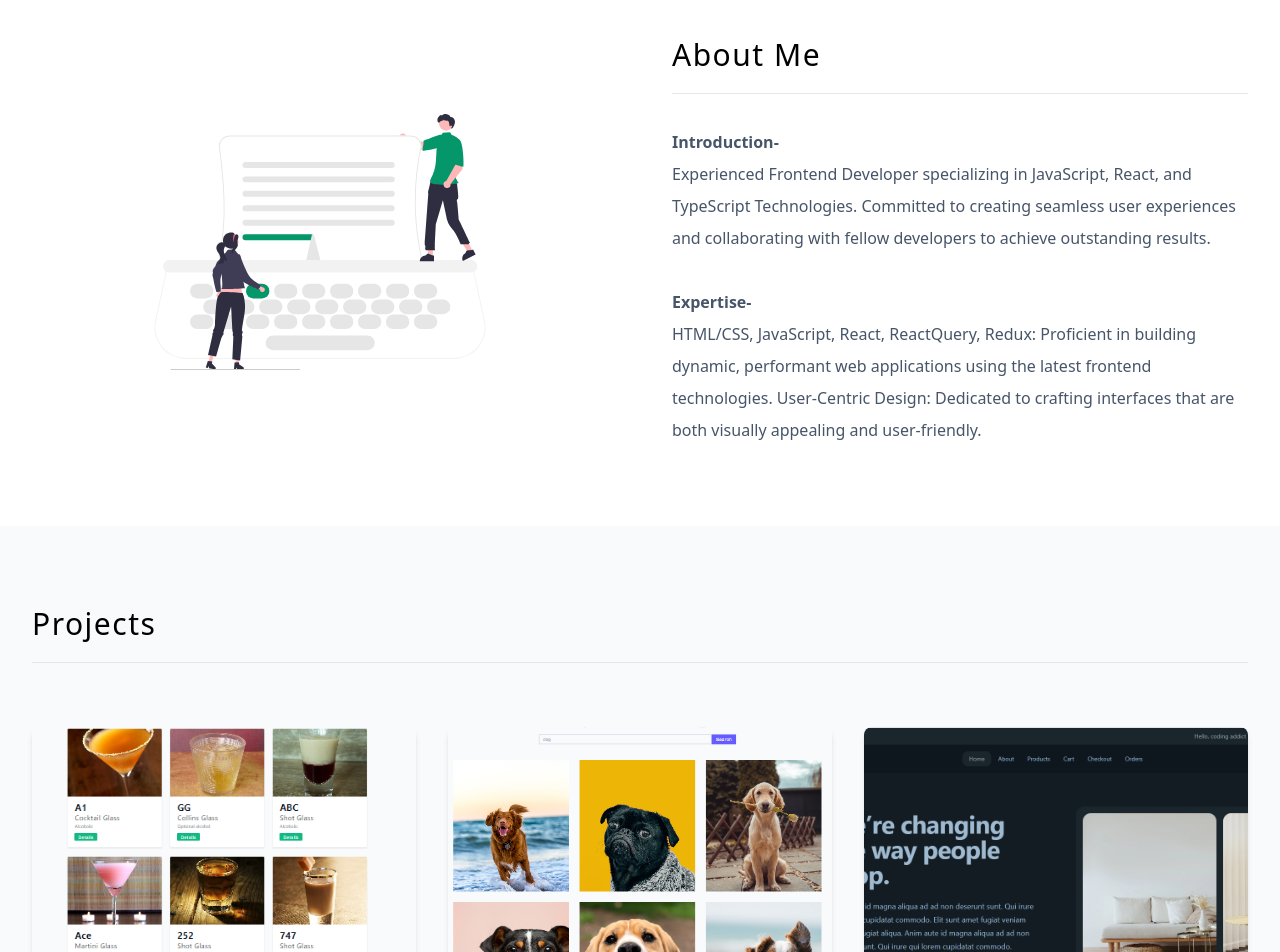
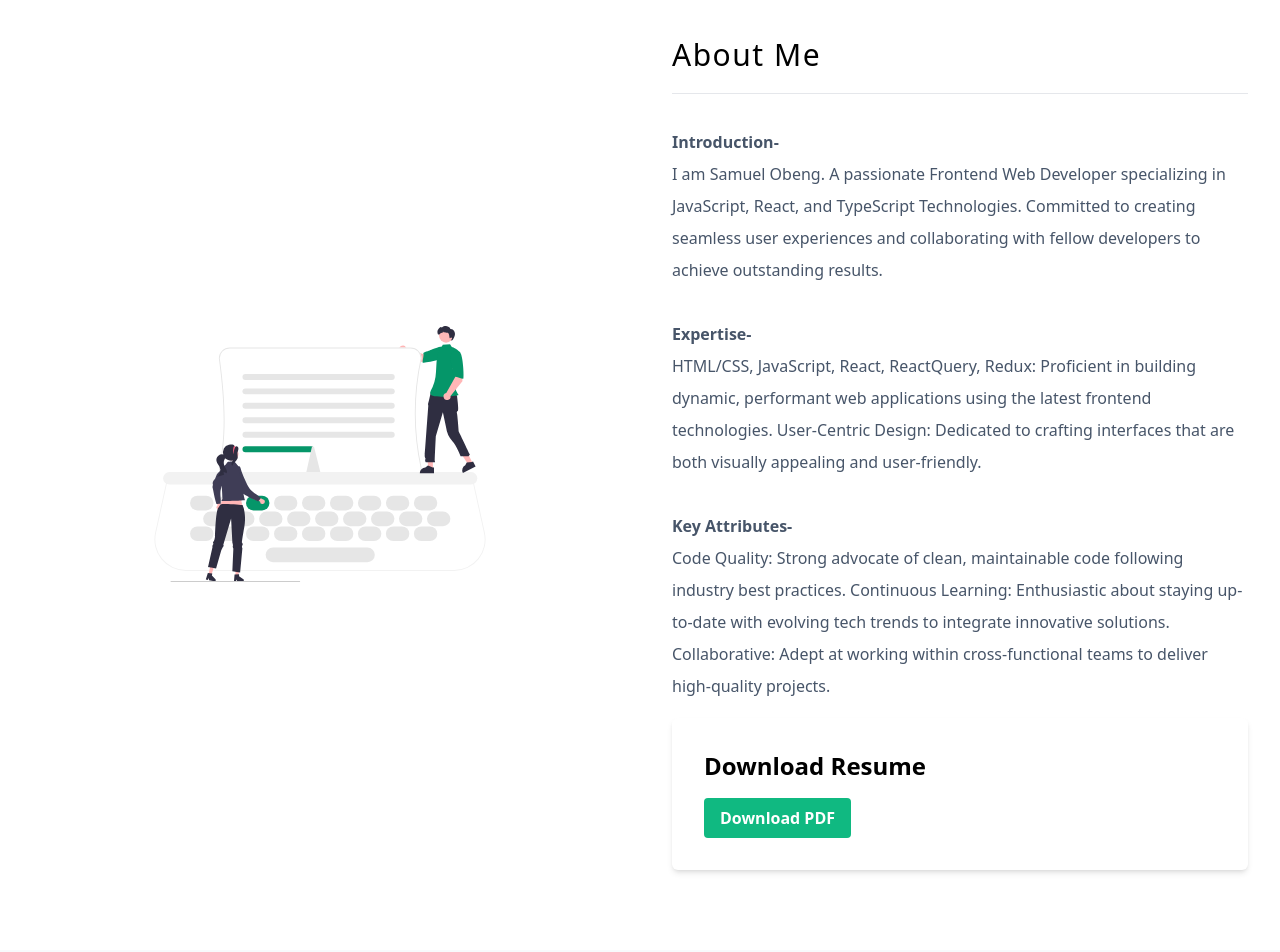
Before and after one commit to samobeng14Dev/dev-portfolio, a React (Vite) app: page / in a window 1280 px wide. Shown: the part 1280-2232 px from the top of the page. Built offline with nearby package versions, Linux system fonts and the light colour scheme.

Commit message:
added new features

```diff
--- a/package.json
+++ b/package.json
@@ -13,7 +13,8 @@
     "nanoid": "^4.0.2",
     "react": "^18.2.0",
     "react-dom": "^18.2.0",
-    "react-icons": "^4.10.1"
+    "react-icons": "^4.12.0",
+    "react-spring": "^9.7.3"
   },
   "devDependencies": {
     "@types/react": "^18.2.15",
--- a/src/App.jsx
+++ b/src/App.jsx
@@ -1,8 +1,11 @@
-import About from './components/About';
-import Hero from './components/Hero';
-import Navbar from './components/Navbar';
-import Projects from './components/Projects';
-import Skills from './components/Skills';
+import About from "./components/About";
+import Footer from "./components/Footer";
+import Hero from "./components/Hero";
+import Navbar from "./components/Navbar";
+import Projects from "./components/Projects";
+import Sidebar from "./components/Sidebar";
+import Skills from "./components/Skills";
+import { links } from "./data";
 
 const App = () => {
 	return (
@@ -12,6 +15,8 @@ const App = () => {
 			<Skills />
 			<About />
 			<Projects />
+			<Footer />
+			<Sidebar links={links} />
 		</>
 	);
 };
--- a/src/components/About.jsx
+++ b/src/components/About.jsx
@@ -1,5 +1,6 @@
 import aboutSvg from "../assets/about.svg";
 import SectionTitle from "./SectionTitle";
+import Resume from "./Resume";
 const About = () => {
 	return (
 		<section
@@ -14,13 +15,12 @@ const About = () => {
 					<SectionTitle text='About Me' />
 
 					<p className='text-slate-600 mt-8 leading-loose'>
-						<span className='font-bold'>Introduction-</span> <br />
-						Experienced Frontend Developer specializing in JavaScript, React,
-						and TypeScript Technologies. Committed to creating seamless user
-						experiences and collaborating with fellow developers to achieve
-						outstanding results.
+						<span className='font-bold'>Introduction-</span> <br />I am Samuel
+						Obeng. A passionate Frontend Web Developer specializing in
+						JavaScript, React, and TypeScript Technologies. Committed to
+						creating seamless user experiences and collaborating with fellow
+						developers to achieve outstanding results.
 					</p>
-
 					<p className='text-slate-600 mt-8 leading-loose'>
 						<span className='font-bold'>Expertise-</span> <br />
 						HTML/CSS, JavaScript, React, ReactQuery, Redux: Proficient in
@@ -28,6 +28,15 @@ const About = () => {
 						frontend technologies. User-Centric Design: Dedicated to crafting
 						interfaces that are both visually appealing and user-friendly.
 					</p>
+					<p className='text-slate-600 mt-8 leading-loose'>
+						<span className='font-bold'>Key Attributes-</span> <br />
+						Code Quality: Strong advocate of clean, maintainable code following
+						industry best practices. Continuous Learning: Enthusiastic about
+						staying up-to-date with evolving tech trends to integrate innovative
+						solutions. Collaborative: Adept at working within cross-functional
+						teams to deliver high-quality projects.
+					</p>
+					<Resume />
 				</article>
 			</div>
 		</section>
--- /dev/null
+++ b/src/components/Footer.jsx
@@ -0,0 +1,24 @@
+const Footer = () => {
+	const currentYear = new Date().getFullYear();
+
+	const handleScrollToTop = () => {
+		window.scrollTo({ top: 0, behavior: "smooth" });
+	};
+
+	return (
+		<footer className='bg-emerald-800 text-white py-4'>
+			<div className='container mx-auto text-center'>
+				<p className='text-sm'>
+					&copy; {currentYear} Samuel Obeng. All rights reserved.
+				</p>
+				<button
+					className='bg-emerald-500 hover:bg-emerald-700 text-white font-bold py-2 px-4 rounded mt-2'
+					onClick={handleScrollToTop}>
+					Back to Top
+				</button>
+			</div>
+		</footer>
+	);
+};
+
+export default Footer;
--- a/src/components/Navbar.jsx
+++ b/src/components/Navbar.jsx
@@ -3,7 +3,7 @@ import { links } from "../data";
 const Navbar = () => {
 	return (
 		<nav className='bg-emerald-100'>
-			<div className='align-element py-4 flex flex-col sm:flex-row sm:gap-x-16 sm:items-center sm:py-8'>
+			<div className='align-element py-4 flex flex-col sm:flex-row sm:gap-x-16 sm:items-center sm:py-8 '>
 				<h2 className='text-3xl font-bold'>
 					Sam<span className='text-emerald-600'>Obeng</span>
 				</h2>
--- /dev/null
+++ b/src/components/Resume.jsx
@@ -0,0 +1,23 @@
+import ResumePDF from "../assets/resume.pdf";
+const Resume = () => {
+	const handleDownload = () => {
+		window.open(ResumePDF, "_blank");
+		// Alternatively, use window.location.href for download
+		// window.location.href = ResumePDF;
+	};
+
+	return (
+		<section
+			id='resume'
+			className='align-element mt-4 p-8 bg-white shadow-md rounded-md'>
+			<h2 className='text-2xl font-bold mb-4'>Download Resume</h2>
+			<button
+				className='bg-emerald-500 hover:bg-emerald-700 text-white font-bold py-2 px-4 rounded'
+				onClick={handleDownload}>
+				Download PDF
+			</button>
+		</section>
+	);
+};
+
+export default Resume;
--- /dev/null
+++ b/src/components/Sidebar.jsx
@@ -0,0 +1,64 @@
+// Sidebar.js
+
+import React, { useState, useEffect } from "react";
+import { useSpring, animated } from "react-spring";
+import { FaAlignJustify } from "react-icons/fa6";
+
+const Sidebar = ({ links }) => {
+	const [isOpen, setIsOpen] = useState(false);
+	const [isMobile, setIsMobile] = useState(window.innerWidth <= 768);
+
+	const sidebarAnimation = useSpring({
+		transform: isOpen ? "translateX(0%)" : "translateX(-100%)",
+	});
+
+	const toggleSidebar = () => {
+		setIsOpen(!isOpen);
+	};
+
+	useEffect(() => {
+		const handleResize = () => {
+			setIsMobile(window.innerWidth <= 768);
+			if (window.innerWidth <= 768) {
+				setIsOpen(false);
+			}
+		};
+
+		window.addEventListener("resize", handleResize);
+
+		return () => {
+			window.removeEventListener("resize", handleResize);
+		};
+	}, []);
+
+	return (
+		<div
+			className={`fixed top-0 left-0 h-full bg-emerald-600 w-64 z-50 ${
+				isMobile ? "block" : "hidden"
+			}`}>
+			{isMobile && (
+				<button
+					className='p-4 md:hidden'
+					onClick={toggleSidebar}>
+					<FaAlignJustify />
+				</button>
+			)}
+			<animated.div
+				style={sidebarAnimation}
+				className='h-full overflow-y-auto'>
+				<div className='py-4'>
+					{links.map((link) => (
+						<a
+							key={link.id}
+							href={link.href}
+							className='block p-4 hover:bg-emerald-200 duration-300'>
+							{link.text}
+						</a>
+					))}
+				</div>
+			</animated.div>
+		</div>
+	);
+};
+
+export default Sidebar;
--- a/src/data.jsx
+++ b/src/data.jsx
@@ -9,6 +9,7 @@ export const links = [
 	{ id: nanoid(), href: "#skills", text: "skills" },
 	{ id: nanoid(), href: "#about", text: "about" },
 	{ id: nanoid(), href: "#projects", text: "projects" },
+	{ id: nanoid(), href: "#resume", text: "resume" },
 ];
 
 export const skills = [
```
Also changed, not shown: 2 other files (tests, documents, lock files or other folders). Lines whose indentation alone changed are shown as unchanged.
